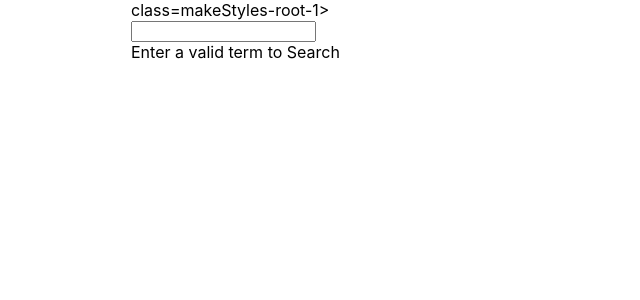
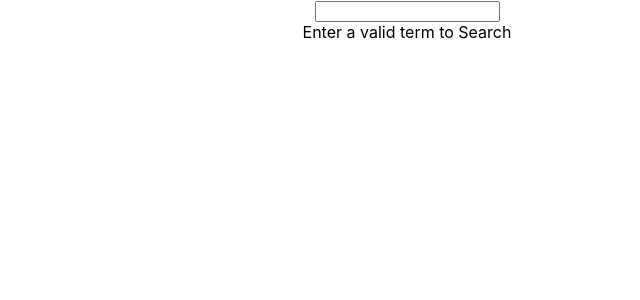
Before and after one commit to Tarun047/ZeMoSo-Assignments, a React (Create React App) app in the folder React-Practice/hooksdemo/: page / in a window 1280 px wide. Shown: the top 300 px of the page, without its empty margins (233-873 px from the left). Built offline with nearby package versions, Linux system fonts and the light colour scheme.

Commit message:
Auto Commit by Script

```diff
--- a/React-Practice/hooksdemo/src/App.js
+++ b/React-Practice/hooksdemo/src/App.js
@@ -13,7 +13,6 @@ const useStyles = makeStyles(theme =>
       flexDirection: 'column',
       alignItems:'center',
       overflow: 'hidden',
-      backgroundColor: '#08F9DC',
       padding: '16'
     },
     gridList: {
@@ -65,7 +64,7 @@ function App() {
   }
 
   return (
-    <Container maxWidth="sm"> class={classes.root}>
+    <Container maxWidth="xl" class={classes.root}>
       <div>
         <input value={intrest} onChange={handleIntrestChange} />
       </div>
```
